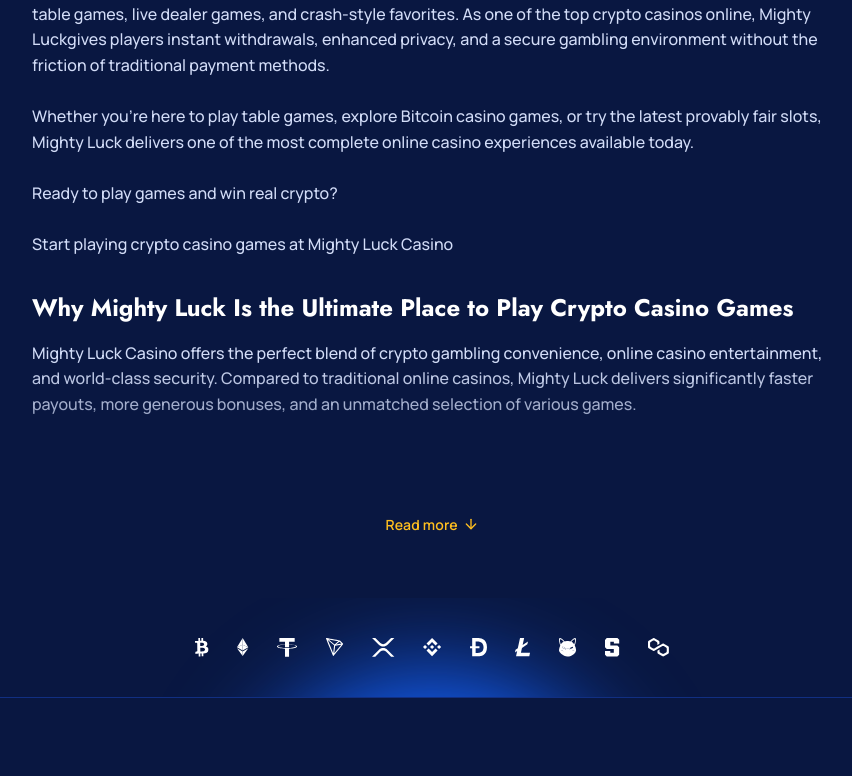
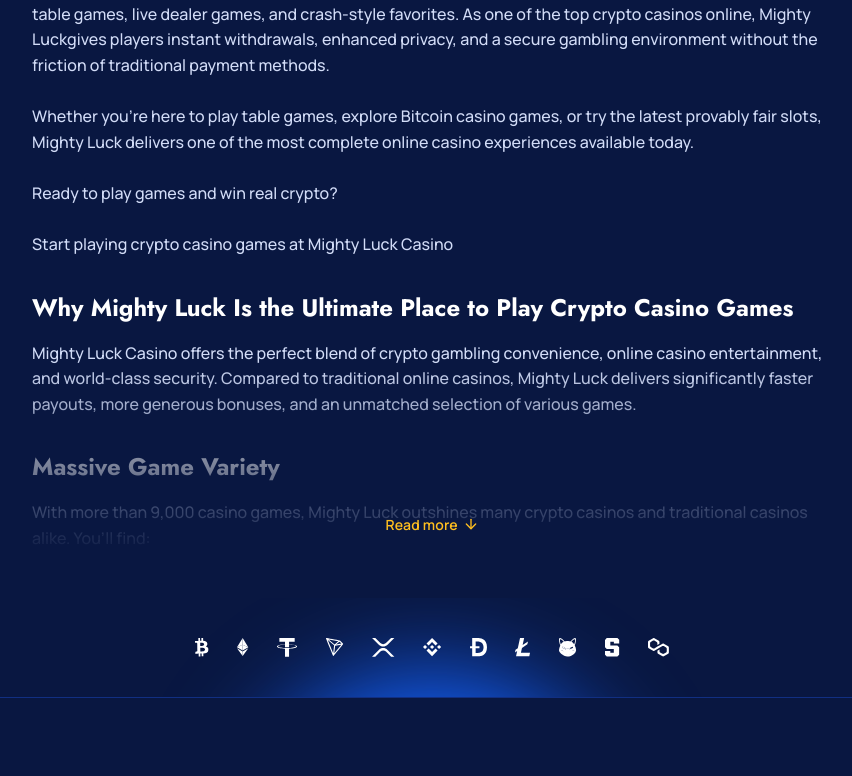
Before and after one commit to Het-Rasadiya-Opash/mighty-luck, a Next.js app: page / in a window 1280 px wide. Shown: the part 3361-4137 px from the top of the page, without its empty margins (336-1188 px from the left). Built offline with nearby package versions, Linux system fonts and the light colour scheme; no server answers.

Commit message:
feat: add responsive AboutSection component with expand/collapse functionality

```diff
--- a/src/components/sections/AboutSection.tsx
+++ b/src/components/sections/AboutSection.tsx
@@ -9,25 +9,35 @@
     return (
         <section className="flex flex-col items-center lg:items-start p-0 gap-[24px] lg:gap-[40px] w-full max-w-[1136px] mx-auto px-0 lg:px-0">
             <div
-                className={`flex flex-col items-center p-0 gap-[24px] lg:gap-[32px] w-full max-w-[1136px] relative isolate overflow-hidden transition-all duration-500 ease-in-out ${isExpanded ? 'max-h-[3000px]' : 'h-[910px] md:max-h-[600px] lg:max-h-[708px]'}`}
+                className={`flex flex-col items-center p-0 gap-[24px] lg:gap-[32px] w-full max-w-[1136px] relative isolate overflow-hidden transition-[max-height] duration-500 ease-in-out ${isExpanded ? 'max-h-[3000px]' : 'max-h-[910px] md:max-h-[708px]'}`}
             >
                 {/* 1st Group */}
-                <div className="flex flex-col items-start p-0 gap-[16px] lg:gap-[24px] w-[374px] max-w-full md:w-full lg:w-[800px] flex-none z-0">
-                    <h2 className="w-full font-['Jost'] font-bold text-[22px] md:text-[28px] lg:text-[32px] leading-[26px] md:leading-[120%] tracking-[-0.02em] text-white flex-none m-0">
+                <div className="flex flex-col items-start p-0 gap-[16px] lg:gap-[24px] w-[374px] max-w-full md:w-full lg:w-[800px] md:px-[24px] lg:px-0 flex-none z-0">
+                    <h2 className="w-full font-['Jost'] font-bold text-[22px] md:text-[32px] lg:text-[32px] leading-[26px] md:leading-[120%] tracking-[-0.02em] text-white flex-none m-0">
                         Play the Best Crypto Casino Games Online at Mighty Luck — Fast, Fair and Secure
                     </h2>
-                    <p className="w-full font-['Manrope'] font-medium text-[16px] md:text-[15px] lg:text-[16px] leading-[26px] md:leading-[160%] text-[#D2DCF7] flex-none m-0 whitespace-pre-wrap">
+                    <p className="w-full font-['Manrope'] font-medium text-[16px] md:text-[16px] lg:text-[16px] leading-[26px] md:leading-[160%] text-[#D2DCF7] flex-none m-0 whitespace-pre-wrap">
                         {`Step into a next-generation gaming experience where every spin, bet, and hand is powered by blockchain technology. At Mighty Luck Casino, you can explore more than 9,000 crypto casino games across slots, table games, live dealer games, and crash-style favorites. As one of the top crypto casinos online, Mighty Luckgives players instant withdrawals, enhanced privacy, and a secure gambling environment without the friction of traditional payment methods.\n\nWhether you're here to play table games, explore Bitcoin casino games, or try the latest provably fair slots, Mighty Luck delivers one of the most complete online casino experiences available today.\n\nReady to play games and win real crypto?\n\nStart playing crypto casino games at Mighty Luck Casino`}
                     </p>
                 </div>
 
                 {/* 2nd Group */}
-                <div className="flex flex-col items-start p-0 gap-[12px] lg:gap-[16px] w-[374px] max-w-full md:w-full lg:w-[800px] flex-none z-10 pb-[60px]">
-                    <h3 className="w-full font-['Jost'] font-bold text-[18px] md:text-[22px] lg:text-[24px] leading-[26px] lg:leading-[35px] text-white flex-none m-0">
+                <div className="flex flex-col items-start p-0 gap-[12px] lg:gap-[16px] w-[374px] max-w-full md:w-full lg:w-[800px] md:px-[24px] lg:px-0 flex-none z-10">
+                    <h3 className="w-full font-['Jost'] font-bold text-[18px] md:text-[24px] lg:text-[24px] leading-[26px] md:leading-[35px] text-white flex-none m-0">
                         Why Mighty Luck Is the Ultimate Place to Play Crypto Casino Games
                     </h3>
-                    <p className="w-full font-['Manrope'] font-medium text-[16px] md:text-[15px] lg:text-[16px] leading-[26px] md:leading-[160%] text-[#D2DCF7] flex-none m-0 whitespace-pre-wrap">
+                    <p className="w-full font-['Manrope'] font-medium text-[16px] md:text-[16px] lg:text-[16px] leading-[26px] md:leading-[160%] text-[#D2DCF7] flex-none m-0 whitespace-pre-wrap">
                         Mighty Luck Casino offers the perfect blend of crypto gambling convenience, online casino entertainment, and world-class security. Compared to traditional online casinos, Mighty Luck delivers significantly faster payouts, more generous bonuses, and an unmatched selection of various games.
+                    </p>
+                </div>
+
+                {/* 3rd Group */}
+                <div className="flex flex-col items-start p-0 gap-[12px] lg:gap-[16px] w-[374px] max-w-full md:w-full lg:w-[800px] md:px-[24px] lg:px-0 flex-none z-20 pb-[60px]">
+                    <h3 className="w-full font-['Jost'] font-bold text-[18px] md:text-[24px] lg:text-[24px] leading-[26px] md:leading-[35px] text-white flex-none m-0">
+                        Massive Game Variety
+                    </h3>
+                    <p className="w-full font-['Manrope'] font-medium text-[16px] md:text-[16px] lg:text-[16px] leading-[26px] md:leading-[160%] text-[#D2DCF7] flex-none m-0 whitespace-pre-wrap">
+                        With more than 9,000 casino games, Mighty Luck outshines many crypto casinos and traditional casinos alike. You’ll find:
                     </p>
                 </div>
 
```
